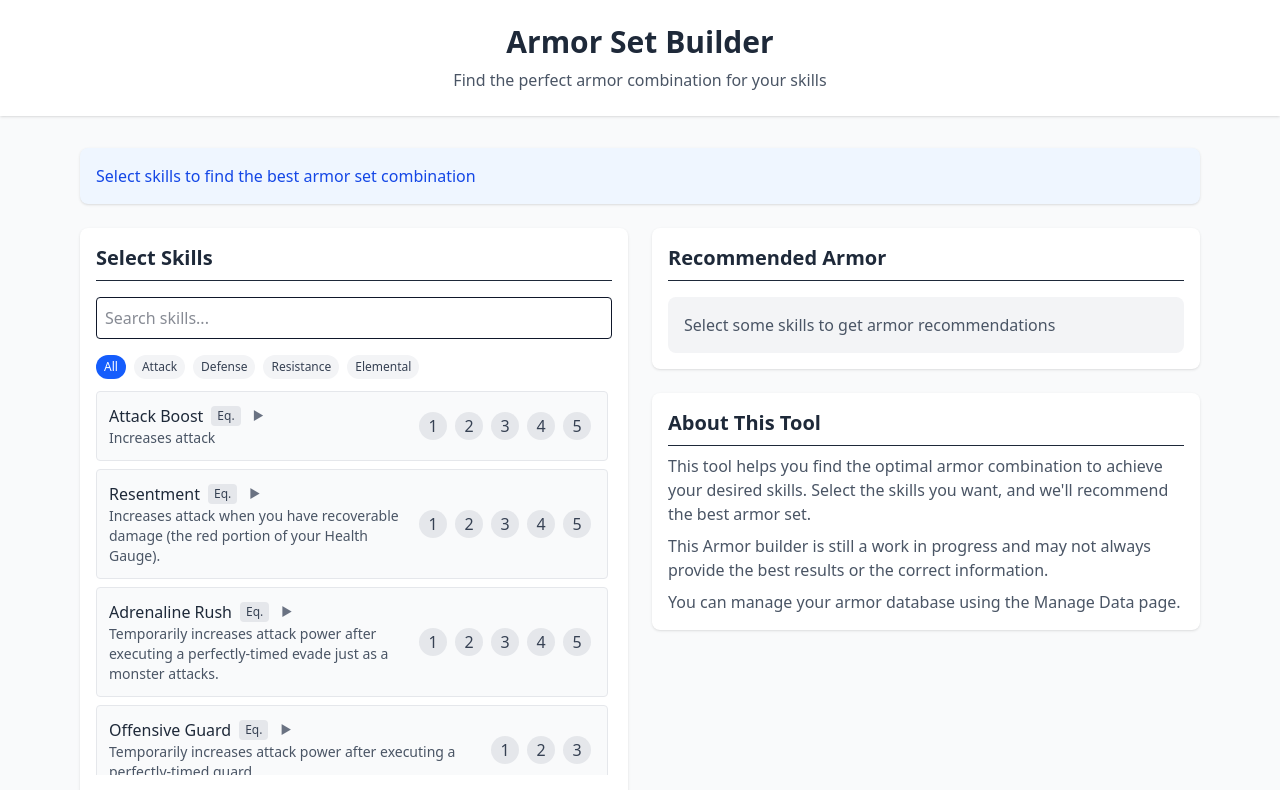
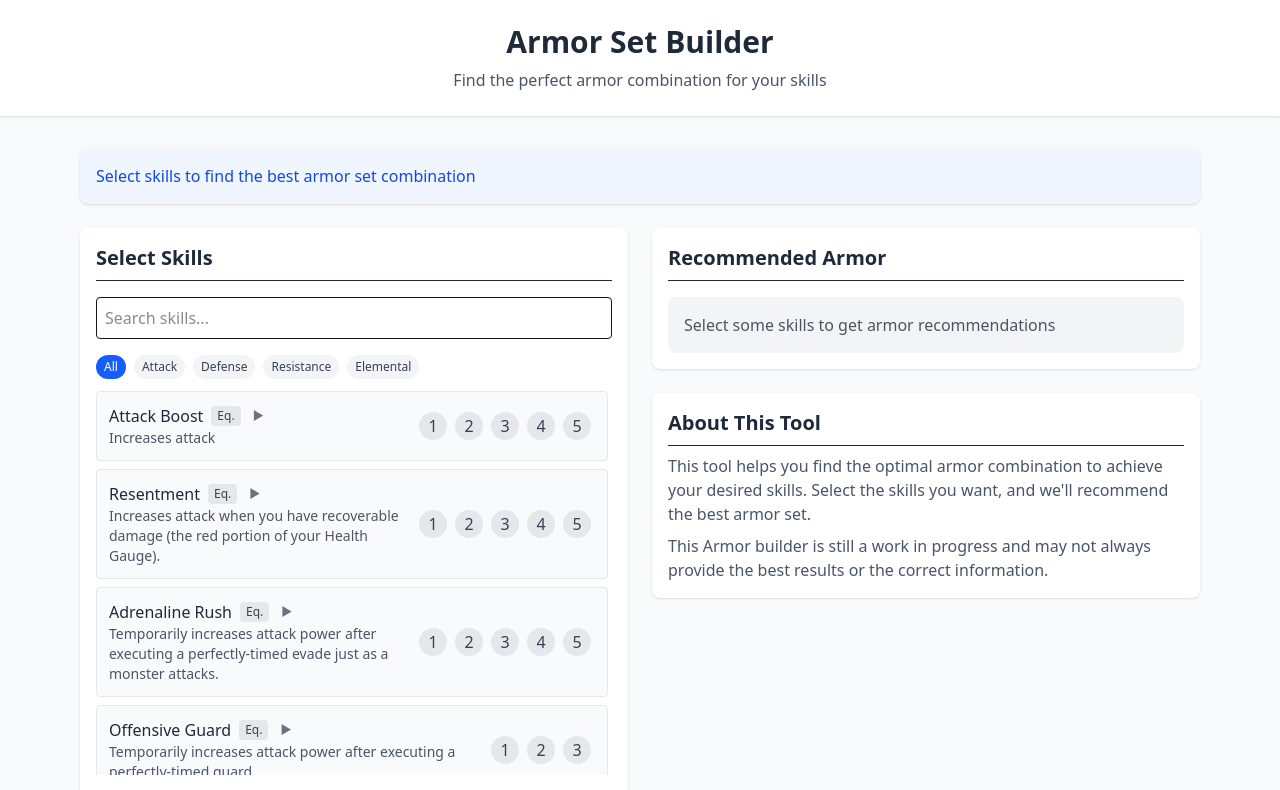
Before and after one commit to deckOfManyStrings/armor-set-builder, a Next.js app: page / in a window 1280 px wide. Shown: the top 790 px of the page. Built offline with nearby package versions, Linux system fonts and the light colour scheme.

Commit message:
removing text

```diff
--- a/app/page.js
+++ b/app/page.js
@@ -98,9 +98,6 @@ export default function Home() {
                 <p className="mt-2">
                   This Armor builder is still a work in progress and may not always provide the best results or the correct information.
                 </p>
-                <p className="mt-2">
-                  You can manage your armor database using the Manage Data page.
-                </p>
               </div>
             </div>
           </div>
```
